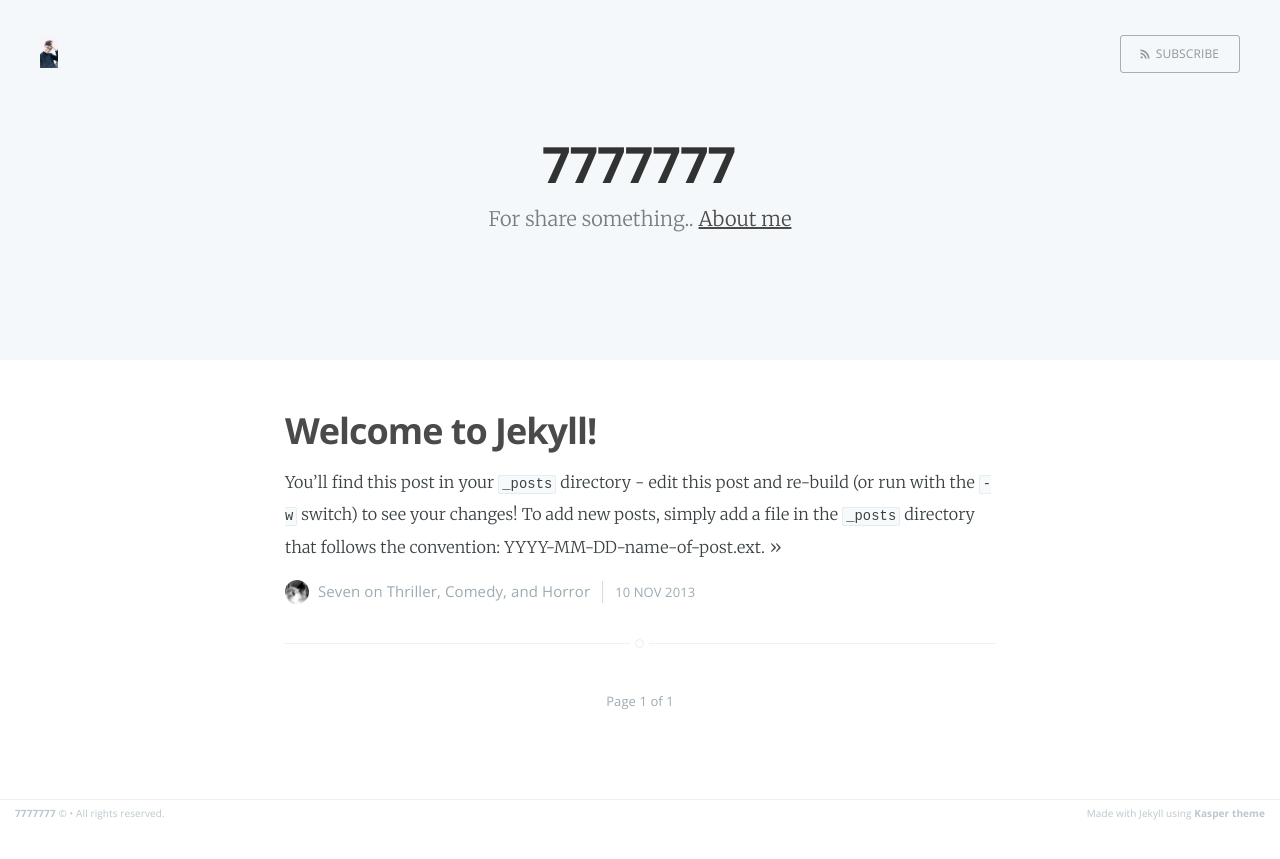
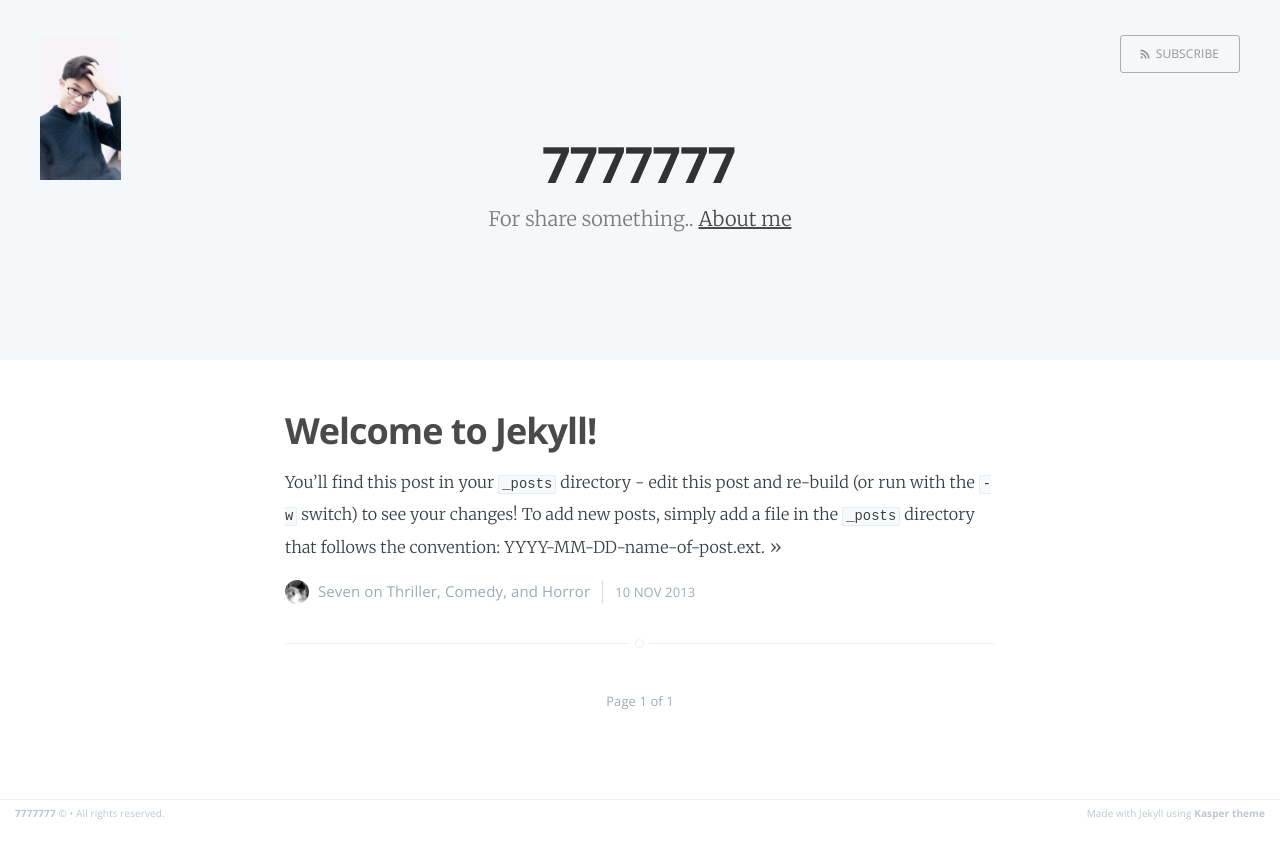
Before and after one commit to sssssseven/sssssseven.github.io, a Jekyll site: the page built from index.html, in a window 1280 px wide. Shown: the top 859 px of the page. Built offline with Jekyll 4.4.1, drawn with Linux system fonts in a browser that asks for light colours; the list of posts is cut into pages by our own code.

Commit message:
logoheight

```diff
--- a/assets/css/screen.css
+++ b/assets/css/screen.css
@@ -562,7 +562,7 @@ margin on the iframe, cause it breaks stuff. */
     -moz-box-sizing: border-box;
     box-sizing: border-box;
     display: block;
-    height: 38px;
+    height: 150px;
     padding: 1px 0 5px 0;
     width: auto;
 }
```
